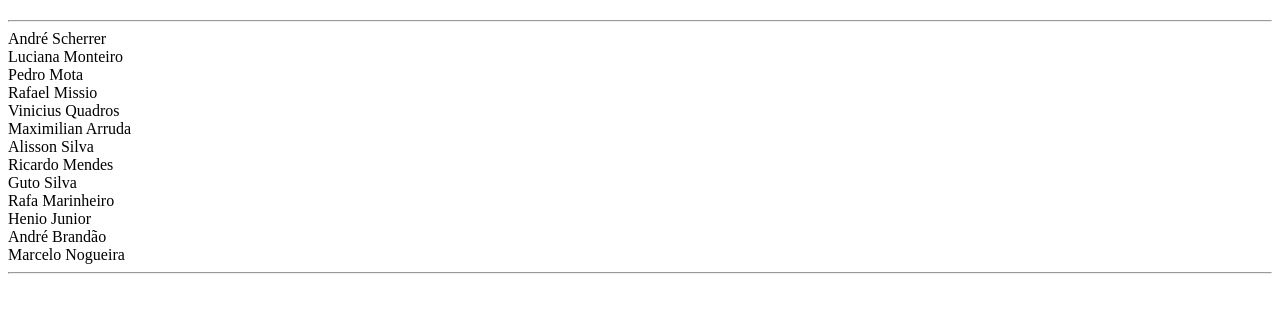
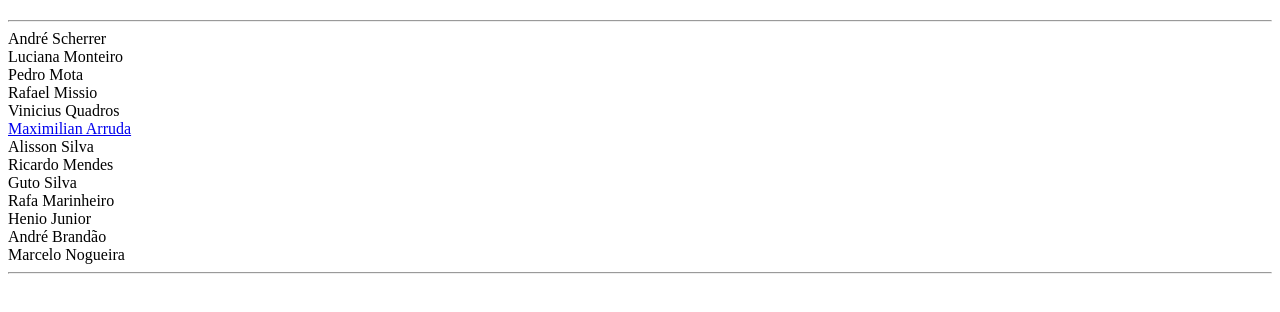
Before and after one commit to dearrudam/SiteSPS, a plain HTML site: page index.html in a window 1280 px wide. Shown: the part 46-358 px from the top of the page. Drawn offline with Linux system fonts and the light colour scheme.

Commit message:
Alterando INDEX com link para pagina do Max

```diff
--- a/index.html
+++ b/index.html
@@ -10,7 +10,7 @@ Luciana Monteiro<br>
 Pedro Mota<br>
 Rafael Missio<br>
 Vinicius Quadros<br>
-Maximilian Arruda<br>
+<a href="dearrudam.html">Maximilian Arruda</a><br>
 Alisson Silva<br>
 Ricardo Mendes<br>
 Guto Silva<br>
```
